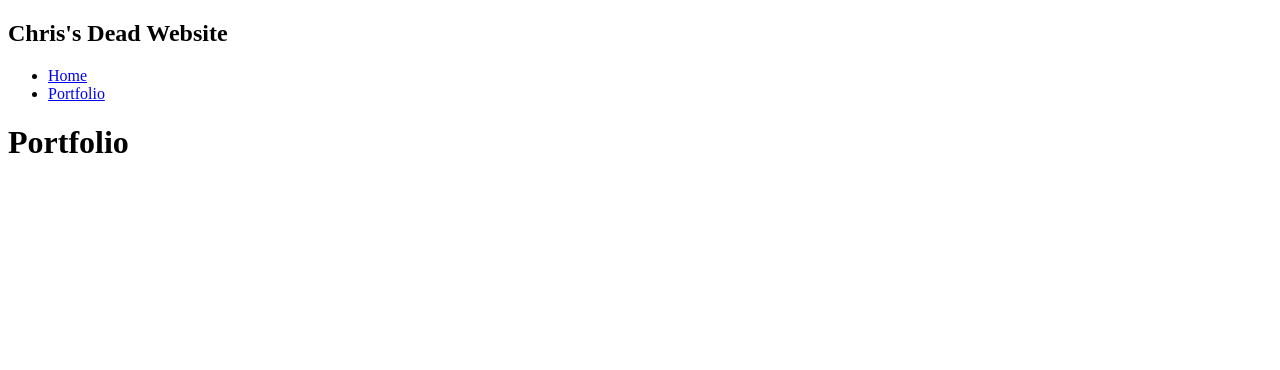
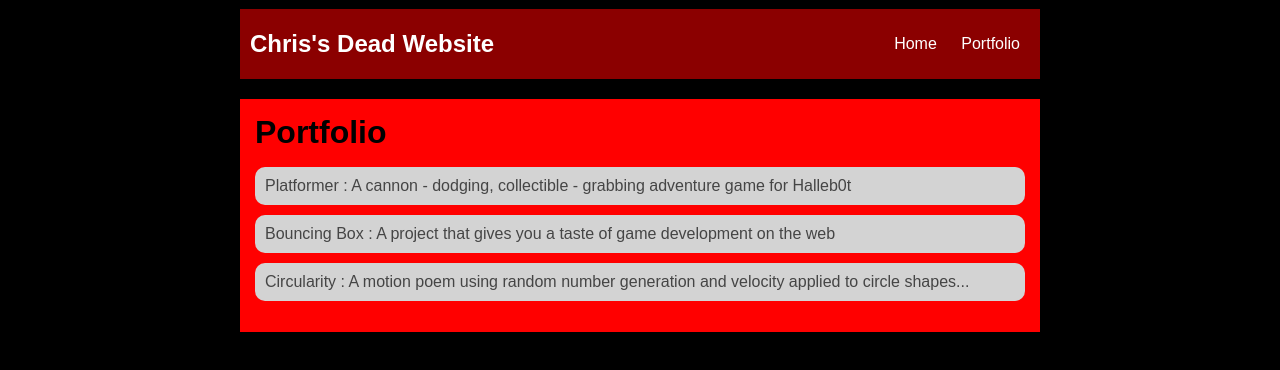
Before and after one commit to Chr1sBrown/Chr1sBrown.github.io, a plain HTML site: page portfolio.html in a window 1280 px wide. Drawn offline with Linux system fonts and the light colour scheme.

Commit message:
add portfolio.html file

```diff
--- a/portfolio.html
+++ b/portfolio.html
@@ -2,6 +2,94 @@
 <html>
     <head>
         <title>Chris's Dead Website</title>
+        <style>
+          body {
+              background: rgb(0, 0, 0);
+              color: rgb(45, 45, 45);
+              padding: 1px;
+              font-family: arial;
+          }
+          #all-contents {
+            max-width: 800px;
+              margin: auto;
+          }
+
+          /* navigation menu */
+          nav {
+              background: darkred;
+             margin: 0 auto;
+             margin-bottom: 20px;
+              display: flex;
+              padding: 10px;
+          }
+          h1 {
+              display: flex;
+              align-items: center;
+              color: white;
+              flex: 1;
+              margin: 0;
+          }
+          #nav-ul {
+              list-style-image: none;
+          }
+          .nav-li {
+              display: inline-block;
+              padding: 0 10px;
+          }
+          a {
+              text-decoration: none;
+              color: #fff;
+          }
+
+          /* main container area beneath menu */
+          main {
+              background: red;
+              display: flex;
+          }
+          .sidebar {
+              margin-right: 25px;
+              padding: 10px;
+          }
+          .sidebar-img {
+              width: 200px;
+          }
+          .content {
+              flex: 1;
+              padding: 15px;
+          }
+                   /* portfolio styles */
+         .content h1 {
+             color: black;
+         }
+
+         #portfolio {
+             list-style-type: none;
+             padding-left: 0;
+         }
+
+         #portfolio li {
+             background: lightgrey;
+             padding: 10px;
+             border-radius: 10px;
+             margin-bottom: 10px;
+         }
+
+         #portfolio li:hover {
+             background: #eee;
+         }
+
+         #portfolio a {
+             text-decoration: none;
+             color: #454545;
+         }
+          #interests {
+              border: 4px black ridge;
+              padding: 8px;
+          }
+          h2, h3 {
+              margin: 0px;
+          }
+       </style>
     </head>
 
     <body>
@@ -21,7 +109,9 @@
          <div class="content">
              <h1>Portfolio</h1>
              <ul id="portfolio">
-
+              <li><a href="projects/platformer/">Platformer : A cannon - dodging, collectible - grabbing adventure game for Halleb0t</a></li>
+              <li><a href="projects/bouncing-box/">Bouncing Box : A project that gives you a taste of game development on the web </a></li>
+              <li><a href="projects/circularity/">Circularity : A motion poem using random number generation and velocity applied to circle shapes...</a></li>
              </ul>
          </div>
      </main>
```
